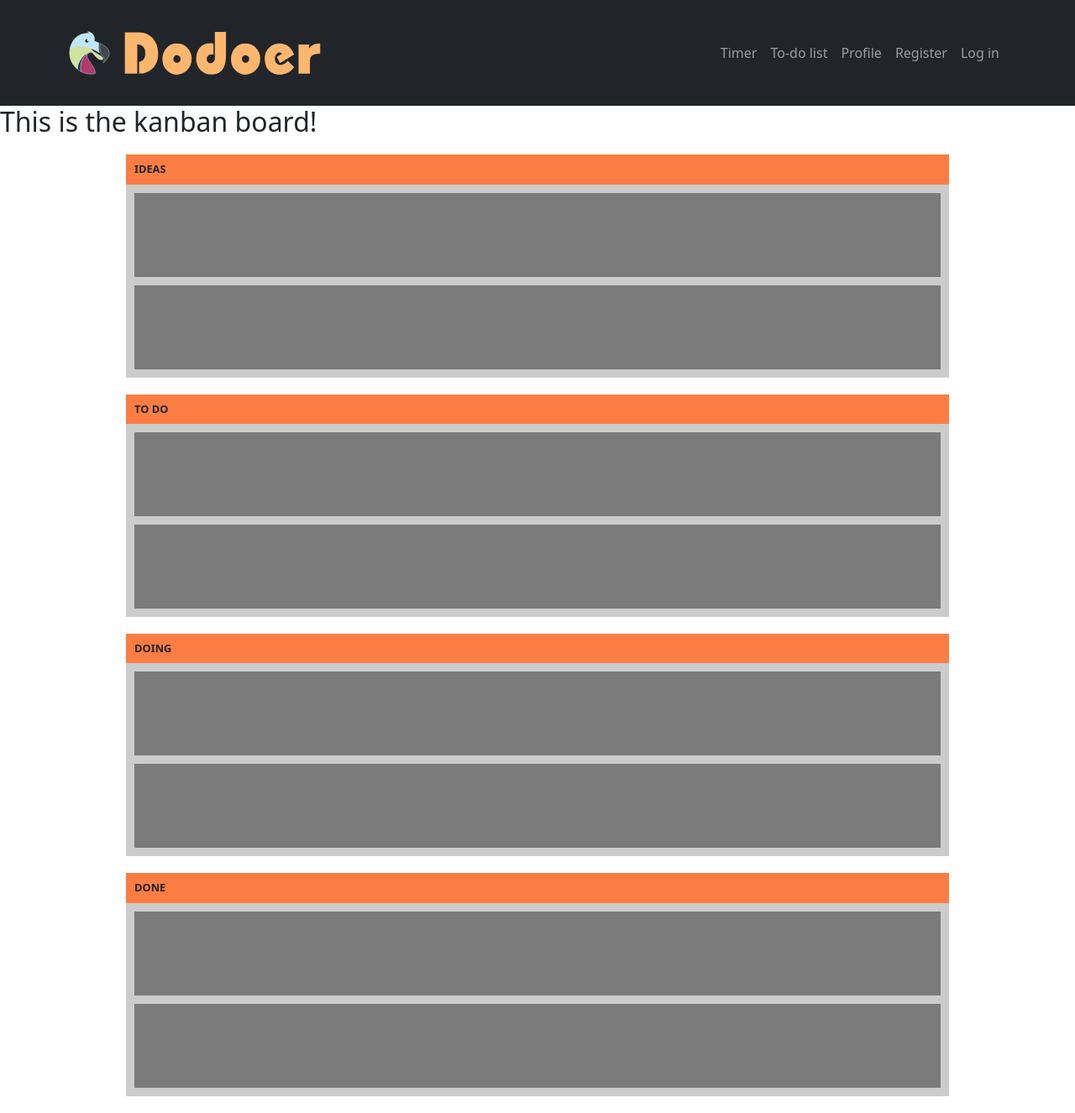
After one commit to Kaplyak/Dodoer, a Django app: template productivity/templates/productivity/tasklist.html in a window 1280 px wide. The commit adds this page. Shown: the whole page at 84% size. Run offline with Django 3.2, Linux system fonts and the light colour scheme; the template is opened without the code that fills it, so the values that code supplies are empty.

Commit message:
Add Kanban board page

```diff
--- a/productivity/static/productivity/style.css
+++ b/productivity/static/productivity/style.css
@@ -1,4 +1,121 @@
-.header-dodoer-name {
-    font-size: 50px;
-    color: red;
+* {
+    box-sizing: border-box;
 }
+ul {
+    list-style-type: none;
+    margin: 0;
+    padding: 0;
+}
+.drag-container {
+    max-width: 1000px;
+    margin: 20px auto;
+}
+.drag-list {
+    display: flex;
+    align-items: flex-start;
+}
+@media (max-width: 690px) {
+    .drag-list {
+        display: block;
+   }
+}
+.drag-column {
+    flex: 1;
+    margin: 0 10px;
+    position: relative;
+    background: rgba(0, 0, 0, 0.2);
+    overflow: hidden;
+}
+@media (max-width: 690px) {
+    .drag-column {
+        margin-bottom: 30px;
+   }
+}
+.drag-column h2 {
+    font-size: 0.8rem;
+    margin: 0;
+    text-transform: uppercase;
+    font-weight: 600;
+}
+.drag-column-on-hold .drag-column-header, .drag-column-on-hold .is-moved, .drag-column-on-hold .drag-options {
+    background: #fb7d44;
+}
+.drag-column-in-progress .drag-column-header, .drag-column-in-progress .is-moved, .drag-column-in-progress .drag-options {
+    background: #2a92bf;
+}
+.drag-column-needs-review .drag-column-header, .drag-column-needs-review .is-moved, .drag-column-needs-review .drag-options {
+    background: #f4ce46;
+}
+.drag-column-approved .drag-column-header, .drag-column-approved .is-moved, .drag-column-approved .drag-options {
+    background: #00b961;
+}
+.drag-column-header {
+    display: flex;
+    align-items: center;
+    justify-content: space-between;
+    padding: 10px;
+}
+.drag-inner-list {
+    min-height: 50px;
+}
+.drag-item {
+    margin: 10px;
+    height: 100px;
+    background: rgba(0, 0, 0, 0.4);
+    transition: all 0.3s cubic-bezier(0.23, 1, 0.32, 1);
+}
+.drag-item.is-moving {
+    transform: scale(1.5);
+    background: rgba(0, 0, 0, 0.8);
+}
+.drag-header-more {
+    cursor: pointer;
+}
+.drag-options {
+    position: absolute;
+    top: 44px;
+    left: 0;
+    width: 100%;
+    height: 100%;
+    padding: 10px;
+    transform: translateX(100%);
+    opacity: 0;
+    transition: all 0.3s cubic-bezier(0.23, 1, 0.32, 1);
+}
+.drag-options.active {
+    transform: translateX(0);
+    opacity: 1;
+}
+.drag-options-label {
+    display: block;
+    margin: 0 0 5px 0;
+}
+.drag-options-label input {
+    opacity: 0.6;
+}
+.drag-options-label span {
+    display: inline-block;
+    font-size: 0.9rem;
+    font-weight: 400;
+    margin-left: 5px;
+}
+/* Dragula CSS */
+.gu-mirror {
+    position: fixed !important;
+    margin: 0 !important;
+    z-index: 9999 !important;
+    opacity: 0.8;
+    list-style-type: none;
+}
+.gu-hide {
+    display: none !important;
+}
+.gu-unselectable {
+    -webkit-user-select: none !important;
+    -moz-user-select: none !important;
+    -ms-user-select: none !important;
+    user-select: none !important;
+}
+.gu-transit {
+    opacity: 0.2;
+}
--- a/productivity/templates/productivity/layout.html
+++ b/productivity/templates/productivity/layout.html
@@ -7,7 +7,7 @@
         <meta http-equiv="X-UA-Compatible" content="IE=edge">
         <meta name="viewport" content="width=device-width, initial-scale=1.0">
         <link href="https://cdn.jsdelivr.net/npm/bootstrap@5.1.3/dist/css/bootstrap.min.css" rel="stylesheet" integrity="sha384-1BmE4kWBq78iYhFldvKuhfTAU6auU8tT94WrHftjDbrCEXSU1oBoqyl2QvZ6jIW3" crossorigin="anonymous">
-        <link rel="{% static 'productivity/style.css' %}" href="style.css">
+        <link rel="stylesheet" href="{% static 'productivity/style.css' %}">
         <script type="text/javascript" src="{% static 'productivity/scripts.js' %}"></script>
         <title>Dodoer</title>
     </head>
@@ -26,7 +26,7 @@
                             <a href="{% url 'timer' %}" class="nav-link">Timer</a>
                         </li>
                         <li class="nav-item">
-                            <a href="" class="nav-link">To-do list</a>
+                            <a href="{% url 'tasklist' %}" class="nav-link">To-do list</a>
                         </li>
                         <li class="nav-item">
                             <a href="" class="nav-link">Profile</a>
--- /dev/null
+++ b/productivity/templates/productivity/tasklist.html
@@ -0,0 +1,61 @@
+{% extends "productivity/layout.html" %}
+
+{% block body %}
+    <h2>This is the kanban board!</h2>
+    <div class="drag-container">
+        <ul class="drag-list">
+            <li class="drag-column drag-column-on-hold">
+                <span class="drag-column-header">
+                    <h2>Ideas</h2>
+                </span>
+                <div class="drag-options" id="options1"></div>
+                <ul class="drag-inner-list" id="1">
+                    <li class="drag-item"></li>
+                    <li class="drag-item"></li>
+                </ul>
+            </li>
+        </ul>
+    </div>
+    <div class="drag-container">
+        <ul class="drag-list">
+            <li class="drag-column drag-column-on-hold">
+                <span class="drag-column-header">
+                    <h2>To do</h2>
+                </span>
+                <div class="drag-options" id="options1"></div>
+                <ul class="drag-inner-list" id="1">
+                    <li class="drag-item"></li>
+                    <li class="drag-item"></li>
+                </ul>
+            </li>
+        </ul>
+    </div>
+    <div class="drag-container">
+        <ul class="drag-list">
+            <li class="drag-column drag-column-on-hold">
+                <span class="drag-column-header">
+                    <h2>Doing</h2>
+                </span>
+                <div class="drag-options" id="options1"></div>
+                <ul class="drag-inner-list" id="1">
+                    <li class="drag-item"></li>
+                    <li class="drag-item"></li>
+                </ul>
+            </li>
+        </ul>
+    </div>
+    <div class="drag-container">
+        <ul class="drag-list">
+            <li class="drag-column drag-column-on-hold">
+                <span class="drag-column-header">
+                    <h2>Done</h2>
+                </span>
+                <div class="drag-options" id="options1"></div>
+                <ul class="drag-inner-list" id="1">
+                    <li class="drag-item"></li>
+                    <li class="drag-item"></li>
+                </ul>
+            </li>
+        </ul>
+    </div>
+{% endblock %}
--- a/productivity/urls.py
+++ b/productivity/urls.py
@@ -12,5 +12,6 @@ urlpatterns = [
     path("logout", views.logout_view, name="logout"),
 
     path("timer", views.timer, name="timer"),
+    path("tasklist", views.tasklist, name="tasklist"),
     path("profile", views.profile, name="profile")
 ]
--- a/productivity/views.py
+++ b/productivity/views.py
@@ -66,3 +66,6 @@ def profile(request):
 
 def timer(request):
     return render(request, "productivity/timer.html")
+
+def tasklist(request):
+    return render(request, "productivity/tasklist.html")
```
